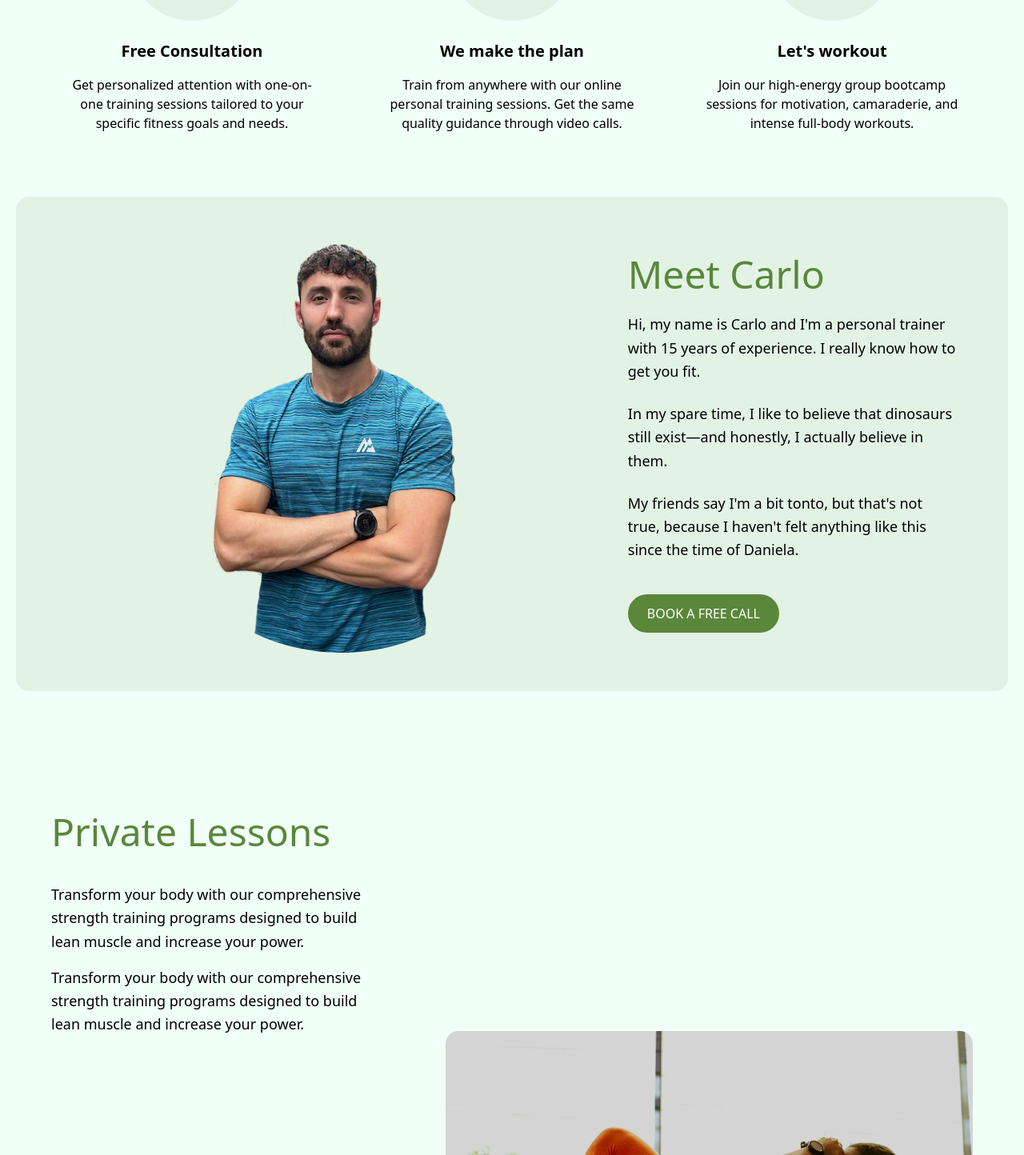
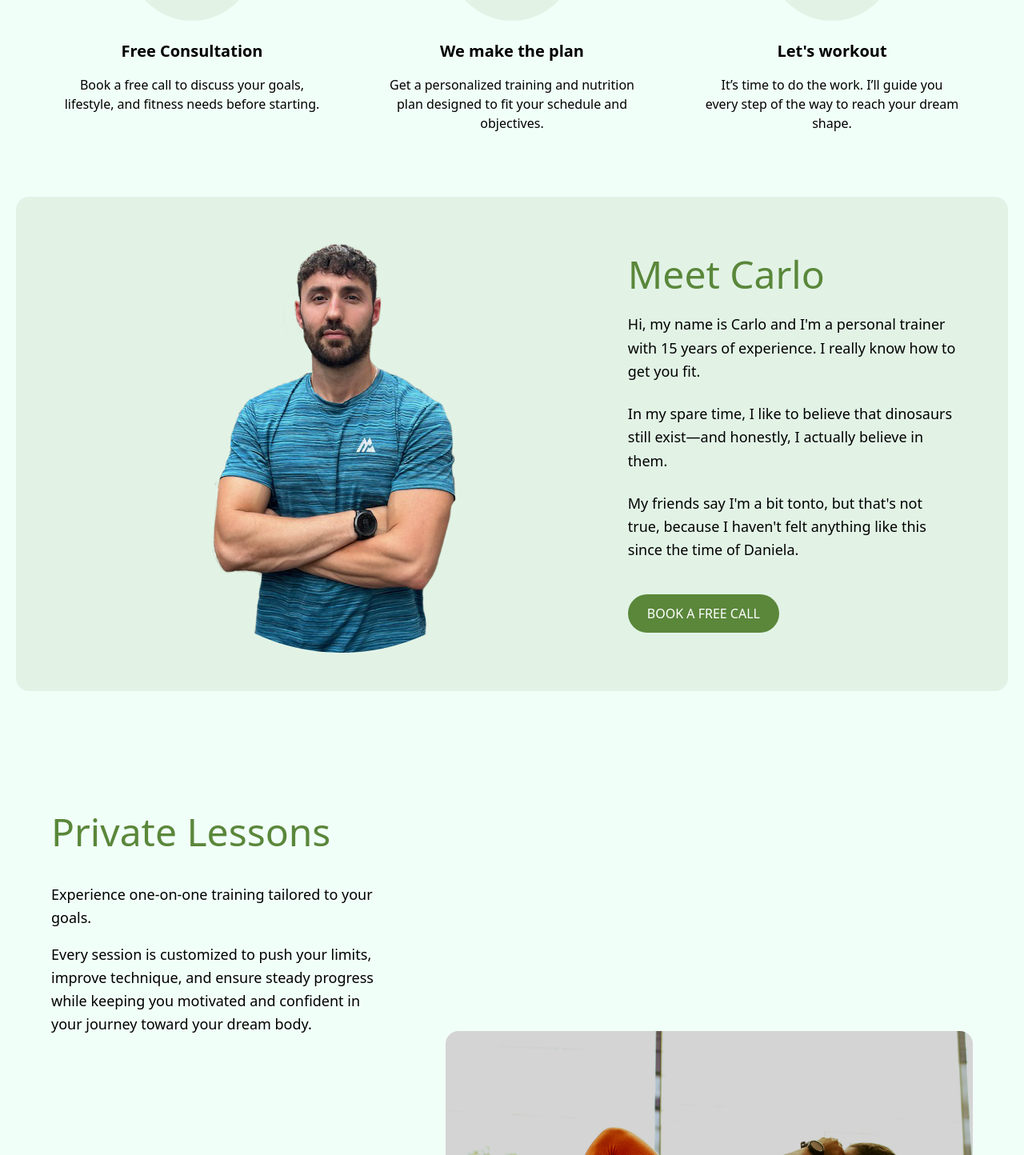
Before and after one commit to francescocori/JourneyToFitness, a Next.js app: page / in a window 1280 px wide. Shown: the part 1446-2890 px from the top of the page at 80% size. Built offline with nearby package versions, Linux system fonts and the light colour scheme.

Commit message:
edit text content

```diff
--- a/src/components/Features/index.tsx
+++ b/src/components/Features/index.tsx
@@ -40,21 +40,21 @@ const featuresData: Feature[] = [
     id: "1",
     title: "Free Consultation",
     description:
-      "Get personalized attention with one-on-one training sessions tailored to your specific fitness goals and needs.",
+      "Book a free call to discuss your goals, lifestyle, and fitness needs before starting.",
     icon: "💬",
   },
   {
     id: "2",
     title: "We make the plan",
     description:
-      "Train from anywhere with our online personal training sessions. Get the same quality guidance through video calls.",
+      "Get a personalized training and nutrition plan designed to fit your schedule and objectives.",
     icon: "📝",
   },
   {
     id: "3",
     title: "Let's workout",
     description:
-      "Join our high-energy group bootcamp sessions for motivation, camaraderie, and intense full-body workouts.",
+      "It’s time to do the work. I’ll guide you every step of the way to reach your dream shape.",
     icon: "💪",
   },
 ];
@@ -65,7 +65,7 @@ export default function Features() {
     <section className="py-8 sm:py-12 lg:py-20 bg-base   flex flex-col mx-[20px] rounded-2xl">
       <div className="container mx-auto px-4 flex flex-col items-center">
         <h2 className="text-4xl lg:text-5xl leading-tight text-center lg:text-left text-primary mb-8 sm:mb-12 lg:mb-16">
-          Never been easier
+          Start Your Journey
         </h2>
       </div>
 
--- a/src/components/SplitScreen/index.tsx
+++ b/src/components/SplitScreen/index.tsx
@@ -9,7 +9,7 @@ interface Slide {
   subtitle?: string;
   description: string;
   description2: string;
-  description3: string;
+  description3?: string;
   image: string;
 }
 
@@ -18,12 +18,9 @@ const slides: Slide[] = [
     id: 1,
     title: "Private Lessons",
     subtitle: "BUILD POWER",
-    description:
-      "Transform your body with our comprehensive strength training programs designed to build lean muscle and increase your power.",
+    description: "Experience one-on-one training tailored to your goals.",
     description2:
-      "Transform your body with our comprehensive strength training programs designed to build lean muscle and increase your power.",
-    description3:
-      "training programs designed to build lean muscle and increase your power.",
+      "Every session is customized to push your limits, improve technique, and ensure steady progress while keeping you motivated and confident in your journey toward your dream body.",
     image: "/Images/training.jpg",
   },
   {
@@ -31,11 +28,9 @@ const slides: Slide[] = [
     title: "Online Lessons",
     subtitle: "PUSH LIMITS",
     description:
-      "Push your cardiovascular limits with high-intensity training that .",
+      "Train from anywhere with live, interactive sessions designed to fit your schedule.",
     description2:
-      "Push your cardiovascular limits with high-intensity training that builds stamina and mental toughness.Push your cardiovascular",
-    description3:
-      "Push your cardiovascular limits with high-intensity training that.",
+      "Receive expert guidance, real-time feedback, and structured workouts that keep you accountable, energized, and consistently progressing toward your fitness goals.",
     image: "/Images/online2.webp",
   },
   {
@@ -43,11 +38,9 @@ const slides: Slide[] = [
     title: "Saturday Bootcamp",
     subtitle: "FIND HARMONY",
     description:
-      "Develop core stability and body awareness through functional movements and mindful training techniques.Develop core stability.",
+      "Join our high-energy outdoor sessions to challenge your body and mind.",
     description2:
-      "Develop core stability and body awareness through functional movements and mindful training techniques.Develop core stabilit",
-    description3:
-      "Develop core stability and body awareness through functional movements and mindful training techniques.Develop core stabilit.",
+      "Build strength, endurance, and agility in a fun, motivating group environment while enjoying fresh air and camaraderie, making fitness social, dynamic, and exciting every weekend.",
     image: "/Images/bootcamp.jpg",
   },
   {
@@ -55,11 +48,9 @@ const slides: Slide[] = [
     title: "Nutritional Plans",
     subtitle: "MASTER TRAINER",
     description:
-      "Meet our lead trainer who will guide your fitness journey with personalized programs and expert guidance.Meet our lead trainer.",
+      "Receive personalized meal guidance and practical nutrition tips to fuel your workouts, enhance recovery, and optimize performance.",
     description2:
-      "Meet our lead trainer who will guide your fitness journey with personalized programs and expert guidance.Meet our lead trainer.",
-    description3:
-      "Meet our lead trainer who will guide your fitness journey with personalized programs and expert guidance.Meet our lead trainer.",
+      "Learn how to eat for your goals, maintain energy, and make sustainable changes that complement your fitness journey effectively.",
     image: "/Images/diet.jpg",
   },
 ];
```
